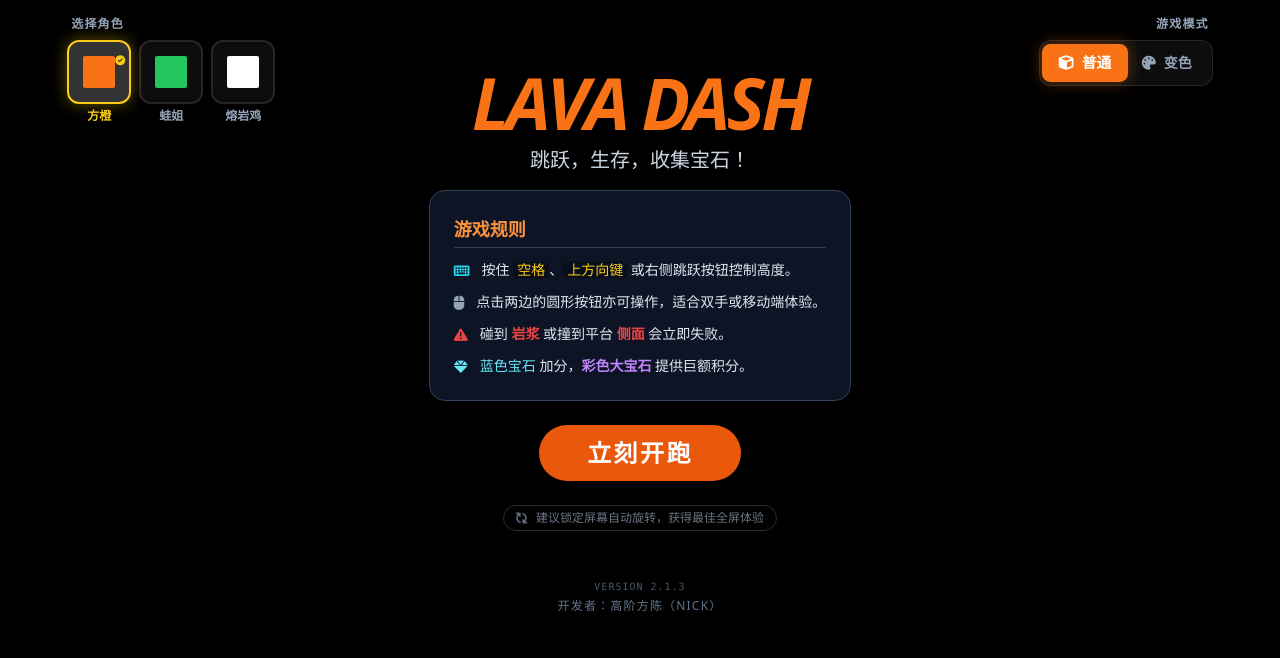
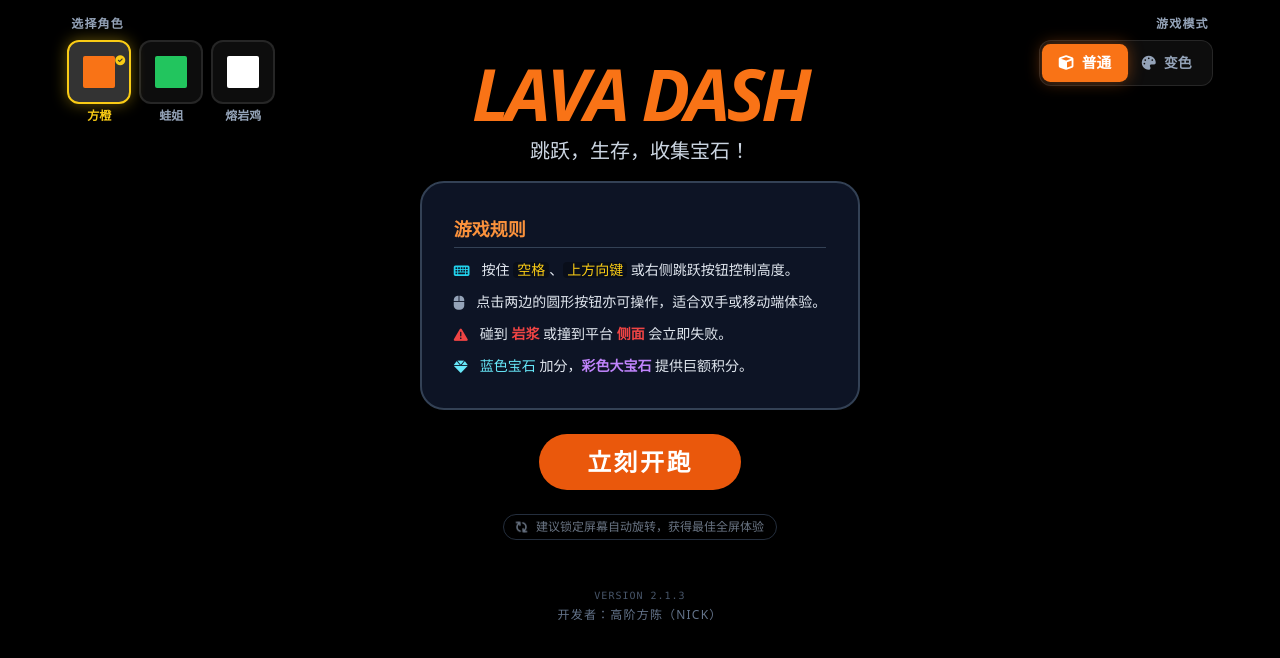
Before and after one commit to foxcsong/lava-leap, a React (Vite) app: page / in a window 1280 px wide. Shown: the top 658 px of the page. Built offline with nearby package versions, Linux system fonts and the light colour scheme.

Commit message:
ui: enlarge game rules container for better readability and scroll awareness

```diff
--- a/App.tsx
+++ b/App.tsx
@@ -261,7 +261,7 @@ const App: React.FC = () => {
             </h1>
             <p className="text-lg md:text-xl mb-4 text-slate-300">跳跃，生存，收集宝石！</p>
 
-            <div className="bg-slate-900/90 p-5 md:p-6 rounded-2xl border border-slate-700 max-w-lg mb-6 backdrop-blur-md overflow-y-auto max-h-[40vh]">
+            <div className="bg-slate-900/90 p-5 md:p-8 rounded-3xl border-2 border-slate-700 max-w-xl mb-6 backdrop-blur-md overflow-y-auto max-h-[50vh] md:max-h-[60vh] shadow-2xl transition-all">
               <h3 className="text-orange-400 font-bold mb-3 border-b border-slate-700 pb-1 text-lg flex justify-between items-center">
                 <span>游戏规则</span>
                 <span className="text-xs bg-red-500/20 text-red-400 px-2 py-0.5 rounded border border-red-500/30 md:hidden">
```
